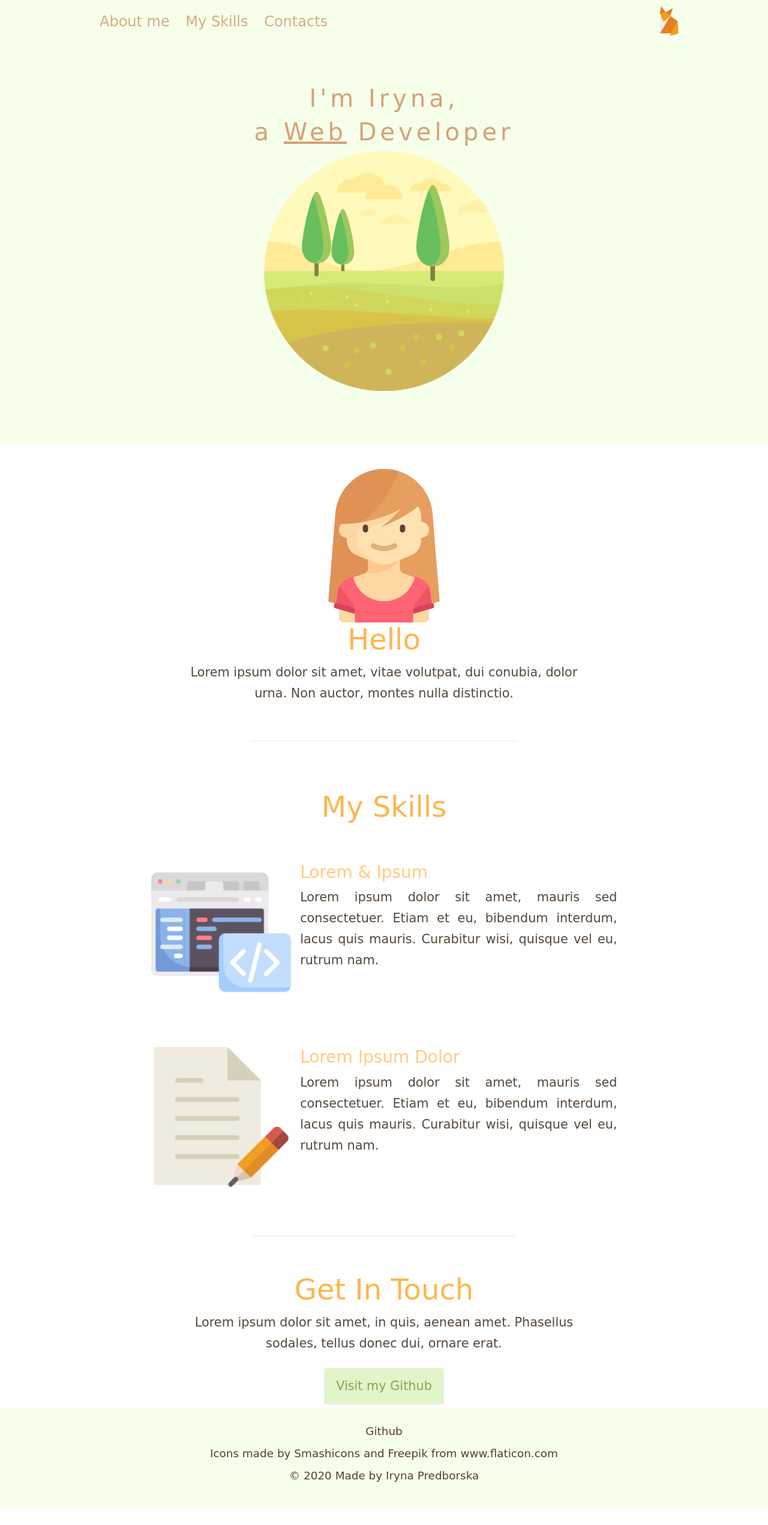
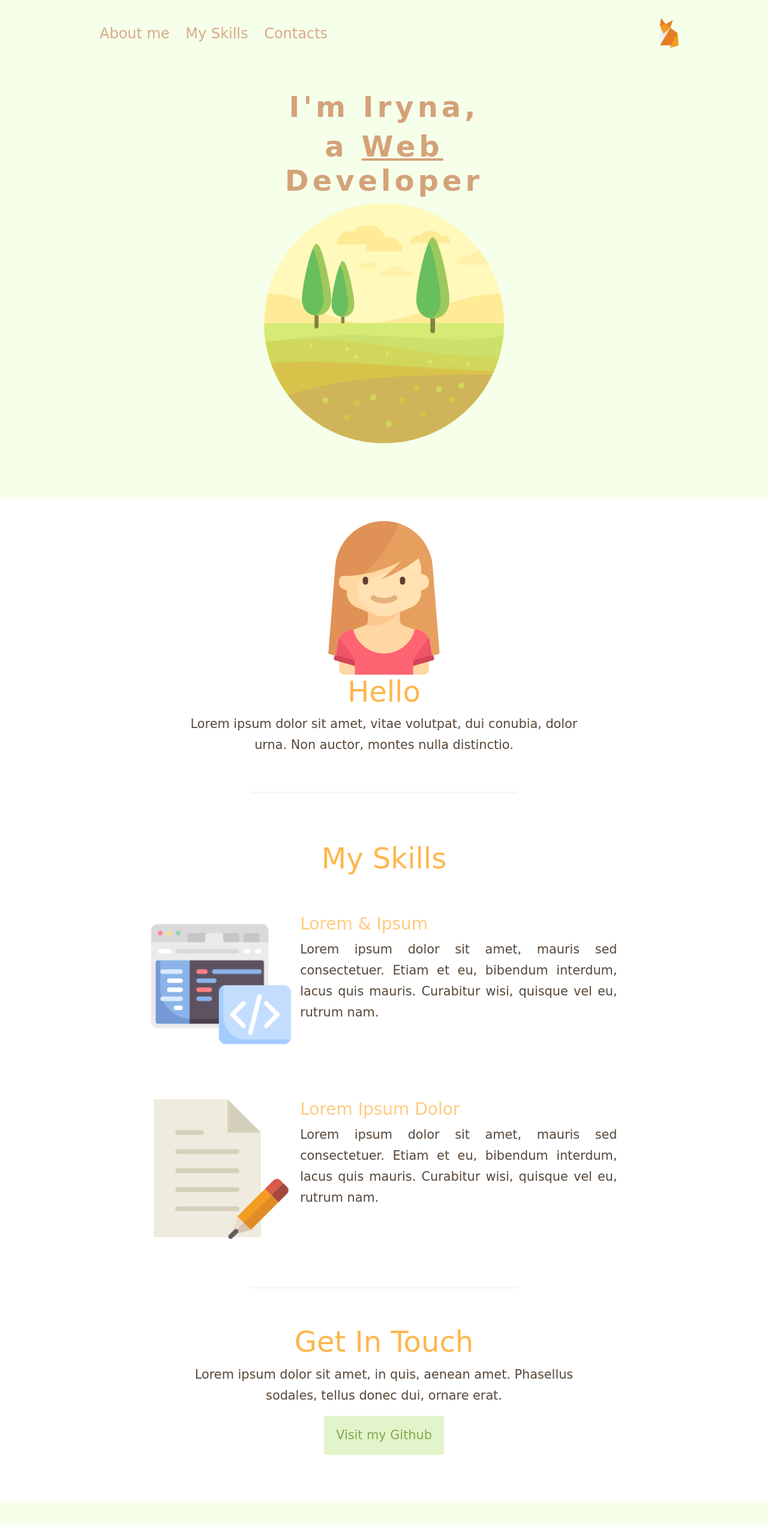
Before and after one commit to mala-biedronka/css_my-site, a plain HTML site: page index.html in a window 1280 px wide. Shown: the top 2543 px of the page at 60% size. Before the commit the page ends 2516 px from the top, so only its background shows below. Drawn offline with nearby package versions, Linux system fonts and the light colour scheme; a web font is replaced by a local one.

Commit message:
html and css refactoring

```diff
--- a/css/styles.css
+++ b/css/styles.css
@@ -2,11 +2,22 @@
     margin: 0;
     padding: 0;
 }
-
 body {
     font-family: 'Forum', cursive;
     font-size: 1.3rem;
     color: #56473a;
+}
+a:hover {
+    text-decoration: none;
+}
+h2 {
+    font-size: 3rem;
+    color: #feb64d;
+    text-align: center;
+}
+h3 {
+    color: #fecb80;
+    margin-left: 32%;
 }
 
 /*Header Section*/
@@ -14,7 +25,7 @@ header {
     width: 100%;
     height: 50px;
     background-color: #f6ffea;
-    padding: 10px 0;
+    padding: 30px 0;
 }
 .navbar-wrapper {
     max-width: 1000px;
@@ -61,7 +72,7 @@ header {
     font-family: 'Life Savers', cursive;
     letter-spacing: 6px;
 }
-span {
+.title-underline {
     text-decoration: underline;
 }
 .top-image {
@@ -71,22 +82,15 @@ span {
 .fields-img {
     width: 100%;
 }
-h1 {
+.title-heading {
     margin-top: 0;
+    font-size: 3rem;
+    font-weight: bold;
 }
 
 /*Middle Section*/
 .middle-container {
     line-height: 35px;
-}
-h2 {
-    font-size: 3rem;
-    color: #feb64d;
-    text-align: center;
-}
-h3 {
-    color: #fecb80;
-    margin-left: 32%;
 }
 hr {
     width: 40%;
@@ -100,7 +104,6 @@ hr {
     text-align: center;
     padding: 0 20%;
 }
-
 .profile-img {
     padding-top: 40px;
 }
@@ -123,13 +126,13 @@ hr {
 }
 
 /*Contacts Section*/
-.contact-me {
+.contacts-info {
     text-align: center;
     padding: 0 20%;
 }
-.button {
+.git-button {
     width: 200px;
-    margin: 0 auto;
+    margin: 0 auto 80px;
     padding: 15px;
     border-radius: 5%;
     font-size: 1.3rem;
@@ -137,18 +140,18 @@ hr {
     text-align: center;
     background-color: #e2f4c9;
 }
-.button:hover {
+.git-button:hover {
     background-color: #c5dd9b;
     color: #354221;
     box-shadow: 3px 3px 5px #e6eddc, -3px -3px 5px #e6eddc, -3px 3px 5px #e6eddc, 3px -3px 5px #e6eddc;
 }
-.btn {
+.git-link-btn {
     text-decoration: none;
 }
 
 /*Footer Section*/
 footer {
-    padding: 20px;
+    padding: 40px 20px 24px;
     background-color: #f6ffea;
     text-align: center;
     font-size: 1.15rem;
--- a/index.html
+++ b/index.html
@@ -28,7 +28,7 @@
             <ul>
                 <li class="nav-item"><a class="nav-links" href="#profile">About me</a></li>
                 <li class="nav-item"><a class="nav-links" href="#skills">My Skills</a></li>
-                <li class="nav-item"><a class="nav-links" href="#contact-me">Contacts</a></li>
+                <li class="nav-item"><a class="nav-links" href="#contacts">Contacts</a></li>
             </ul>
         </nav>
         <div class="logo-image">
@@ -39,8 +39,8 @@
 
 <div class="top-container">
     <div class="top-title">
-        <h1>I'm Iryna,</h1>
-        <h1>a <span>Web</span> Developer</h1>
+        <h1 class="title-heading">I'm Iryna,</h1>
+        <h1 class="title-heading">a <span class="title-underline">Web</span> Developer</h1>
     </div>
     <div class="top-image">
         <img class="fields-img" src="images/fields.png" alt="top image fields"/>
@@ -50,14 +50,14 @@
 <div class="container middle-container">
     <div id="profile" class="profile">
         <img class="profile-img" src="images/girl.png" alt="profile image girl">
-        <h2>Hello</h2>
+        <h2 class="profile-heading">Hello</h2>
         <p class="profile-info">Lorem ipsum dolor sit amet, vitae volutpat, dui conubia, dolor urna. Non auctor, montes nulla distinctio.</p>
     </div>
 
     <hr>
 
     <div id="skills" class="skills">
-        <h2>My Skills</h2>
+        <h2 class="skills-heading">My Skills</h2>
         <div class="skill-row">
             <img class="code-img" src="images/code.png" alt="">
             <h3>Lorem & Ipsum</h3>
@@ -73,17 +73,16 @@
 
     <hr>
 
-    <div id="contact-me" class="contact-me">
-        <h2>Get In Touch</h2>
-        <p class="contact-message">Lorem ipsum dolor sit amet, in quis, aenean amet. Phasellus sodales, tellus donec dui, ornare erat.</p>
-        <a class="btn" href="mailto:iryna.predborska@gmail.com">
-            <div class="button">Visit my Github</div>
+    <div id="contacts" class="contacts">
+        <h2 class="contacts-heading">Get In Touch</h2>
+        <p class="contacts-info">Lorem ipsum dolor sit amet, in quis, aenean amet. Phasellus sodales, tellus donec dui, ornare erat.</p>
+        <a class="git-link-btn" href="https://github.com/mala-biedronka" target="_blank">
+            <div class="git-button">Visit my Github</div>
         </a>
     </div>
 </div>
 
 <footer>
-    <a class="footer-link" href="">Github</a>
     <div class="icons-links">
         Icons made by <a class="footer-link" href="https://www.flaticon.com/authors/smashicons" title="Smashicons">Smashicons</a>
         and <a class="footer-link" href="https://www.flaticon.com/authors/freepik" title="Freepik">Freepik</a> from
```
